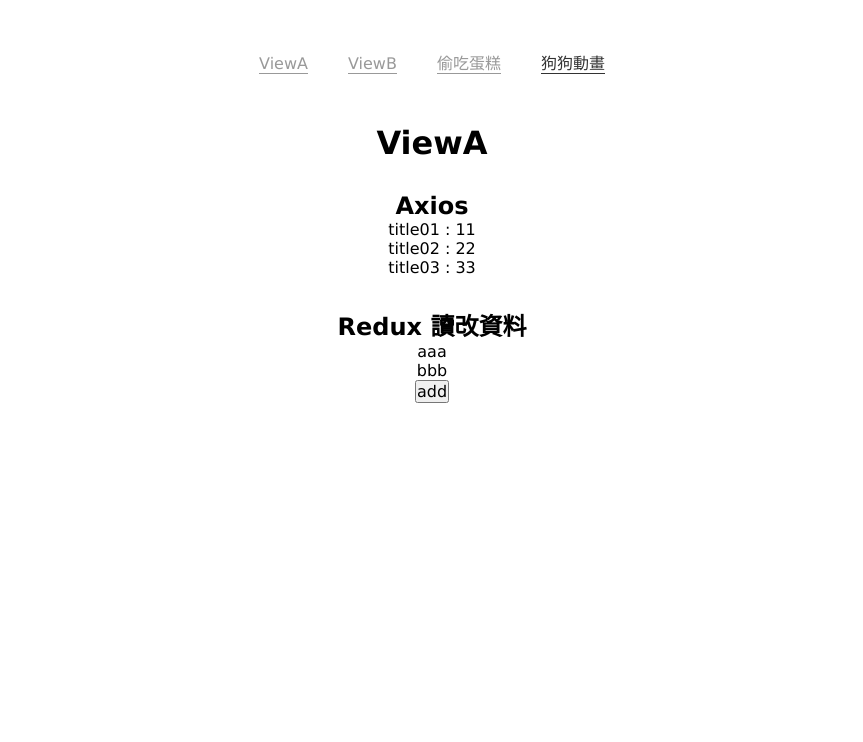
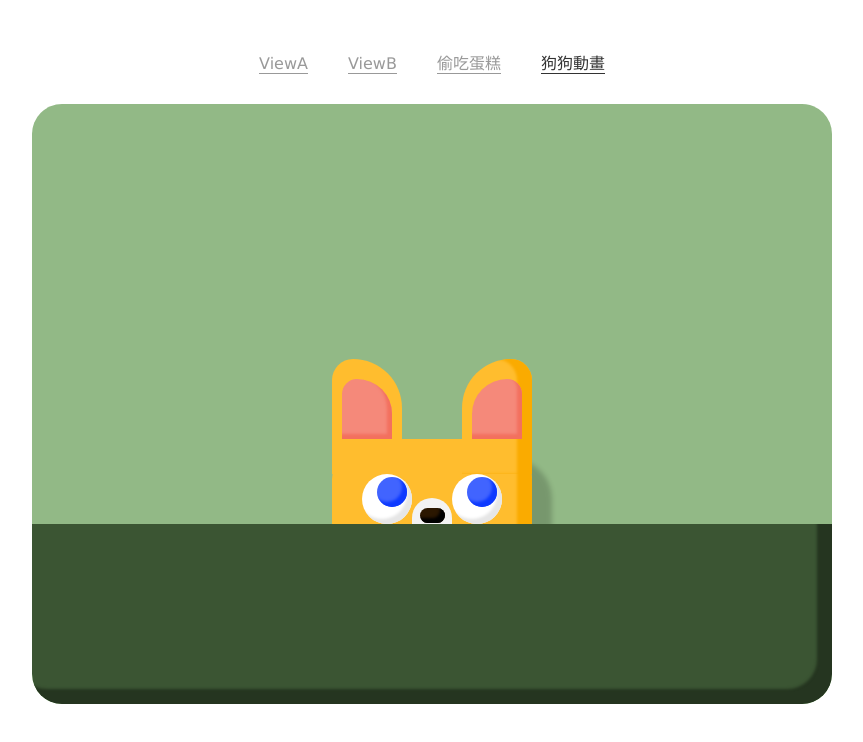
Before and after one commit to Little-Ker/React-Animate-Practise, a React (Create React App) app: page /dog in a window 1280 px wide. Shown: the top 742 px of the page, without its empty margins (208-1071 px from the left). Built offline with nearby package versions, Linux system fonts and the light colour scheme.

Commit message:
[新增] css切版 - 狗狗動畫

```diff
--- a/src/App.js
+++ b/src/App.js
@@ -7,6 +7,7 @@ import Navbar from './component/navbar/Navbar'
 import ViewA from './view/ViewA'
 import ViewB from './view/ViewB'
 import EatCake from './view/cssAnimateView/eatCake'
+import Dog from './view/cssAnimateView/dog'
 
 const RouterPage = () => {
   return (
@@ -15,6 +16,7 @@ const RouterPage = () => {
       <Route exact path="viewA" element={<ViewA/>} />
       <Route exact path="viewB" element={<ViewB/>} />
       <Route exact path="eatCake" element={<EatCake/>} />
+      <Route exact path="dog" element={<Dog/>} />
       <Route path="*" element={<ViewA/>} />
     </Routes>
   )
--- /dev/null
+++ b/src/view/cssAnimateView/dog/Dog.jsx
@@ -0,0 +1,39 @@
+import React from 'react'
+
+import styles from './dog.module.sass'
+
+function Dog() {
+  return (
+    <div className={styles.dogView}>
+      <div className={styles.scene}>
+        <div className={styles.dog}>
+          <div className={styles.ears}>
+            <div className={styles.ear1}>
+              <div className={styles.innerEar1}></div>
+            </div>
+            <div className={styles.ear2}>
+              <div className={styles.innerEar2}></div>
+            </div>
+          </div>
+          <div className={styles.eyes}>
+            <div className={styles.eye}>
+              <div className={styles.eyeBall}></div>
+            </div>
+            <div className={styles.eye}>
+              <div className={styles.eyeBall}></div>
+            </div>
+          </div>
+          <div className={styles.bottomFace}>
+            <div className={styles.nose}></div>
+            <div className={styles.mouse}>
+              <div className={styles.tongue}></div>
+            </div>
+          </div>
+        </div>
+        <div className={styles.desktop}></div>
+      </div>
+    </div>
+  )
+}
+
+export default Dog
--- /dev/null
+++ b/src/view/cssAnimateView/dog/dog.module.sass
@@ -0,0 +1,188 @@
+*
+  transition: .5s all
+  // border: 1px solid #444
+
+$sceneColor: #92b986
+$desktopColor: #3b5533
+$dogColor: #ffbd2e
+$earColor: #f5897a
+$eyeColor: #fff
+$eyeBallColor: #4164ff
+$faceColor: #f3f3f3
+$noseColor: #2b1700
+$mouthColor: #2b1700
+$tongueColor: #ffb7ad
+
+$dogShadow: inset -15px -15px 3px darken($dogColor, 10%)
+
+=flexCenter
+  display: flex
+  justify-content: center
+  align-items: center
+
+=rectangle($w, $h: $w, $bdrs: 0)
+  width: $w
+  height: $h
+  border-radius: $bdrs
+
+=insetShadow($color, $size: -15px)
+  box-shadow: inset $size $size 3px darken($color, 10%)
+
+=insetRightShadow($color, $size: -15px)
+  box-shadow: inset $size 0 3px darken($color, 10%)
+
+=DogShadow($posX: 15px, $posY: 15px)
+  box-shadow: $dogShadow, $posX $posY 5px rgba(#000, 18%)
+
+.dogView
+  +rectangle(100%, calc(100vh - 121px))
+  +flexCenter
+  .scene
+    +rectangle(800px, 600px, 30px)
+    +flexCenter
+    overflow: hidden
+    background: $sceneColor
+    margin-top: -120px
+    position: relative
+  .desktop
+    position: absolute
+    bottom: 0
+    +rectangle(100%, 30%)
+    border-radius: 0 0 30px 30px
+    background: $desktopColor
+    +insetShadow($desktopColor, $size: -15px)
+  .dog
+    +rectangle(200px, 160px, 40px)
+    position: relative
+    background: $dogColor
+    +DogShadow(20px, 20px)
+    transform: translateY(115px)
+    .ears
+      position: absolute
+      width: 100%
+      display: flex
+      justify-content: space-between
+      top: -80px
+      .ear1, .ear2
+        +rectangle(70px, 115px)
+        position: relative
+        display: flex
+        justify-content: center
+        align-items: flex-end
+        background: $dogColor
+      .ear1
+        border-radius: 30px 70px 0 0
+      .ear2
+        border-radius: 70px 30px 0 0
+        +insetRightShadow($dogColor)
+        right: 0
+      .innerEar1, .innerEar2
+        +rectangle(50px, 60px)
+        background: $earColor
+        margin-bottom: 35px
+        box-shadow: inset -5px -5px 3px darken($earColor, 6%)
+      .innerEar1
+        border-radius: 30px 70px 0 0
+      .innerEar2
+        border-radius: 70px 30px 0 0
+    .eyes
+      margin-top: 5px
+      .eye
+        +rectangle(50px, 50px, 50%)
+        display: inline-block
+        margin: 0 20px
+        margin-top: 30px
+        background: $eyeColor
+        +insetShadow($eyeColor, -5px)
+        .eyeBall
+          +rectangle(30px, 30px, 50%)
+          background: $eyeBallColor
+          transform: translate(3px, 3px)
+          +insetShadow($eyeBallColor, -5px)
+          animation: eyeBallMove 5s linear
+          animation-fill-mode: forwards
+          animation-iteration-count: infinite
+    .bottomFace
+      display: flex
+      flex-direction: column
+      align-items: center
+      +rectangle(100%, 45%, 25px)
+      position: relative
+      background: $faceColor
+      +insetShadow($faceColor)
+      &::before
+        content: ''
+        +rectangle(40px, 40px, 0)
+        border-radius: 20px 20px 0 0
+        position: absolute
+        top: -30px
+        left: 50%
+        transform: translateX(-50%)
+        background: $faceColor
+      .nose
+        +rectangle(25px, 15px, 10px)
+        margin-top: -20px
+        position: relative
+        background: $noseColor
+        +insetShadow(#000, -5px)
+      .mouse
+        +rectangle(60px, 5px, 10px)
+        margin-top: 20px
+        position: relative
+        background: $mouthColor
+        +insetShadow($mouthColor, -5px)
+        &::after, &::before
+          background: $mouthColor
+          content: ''
+          position: absolute
+          top: -7px
+          +rectangle(5px, 12px, 10px)
+          +insetShadow(#000, -5px)
+        &::after
+          left: 0
+        &::before
+          right: 0
+        .tongue
+          position: absolute
+          left: 50%
+          transform: translate(-50%, 5px)
+          +rectangle(30px, 0, 0)
+          border-radius: 0 0 20px 20px
+          background: $tongueColor
+          +insetShadow($tongueColor, -5px)
+          overflow: hidden
+          transition-delay: .5s
+          &::after
+            content: ''
+            position: absolute
+            +rectangle(5px, 25px, 10px)
+            bottom: 0
+            left: 50%
+            transform: translateX(-50%)
+            background: darken($tongueColor, 15%)
+            +insetShadow(darken($tongueColor, 15%), -3px)
+
+.scene
+  &:hover
+    .dog
+      transform: translateY(-20px)
+      +DogShadow(5px, 60px)
+      .eyes
+        .eyeBall
+          animation-play-state: paused
+          transform: translate(3px, 3px)
+      .mouse
+        .tongue
+          height: 40px
+
+@keyframes eyeBallMove
+    0%
+      transform: translate(3px, 3px)
+    10%
+      transform: translate(3px, 3px)
+    50%
+      transform: translate(15px, 3px)
+    60%
+      transform: translate(15px, 3px)
+    100%
+      transform: translate(3px, 3px)
--- /dev/null
+++ b/src/view/cssAnimateView/dog/index.js
@@ -0,0 +1 @@
+export { default } from './Dog'
```
